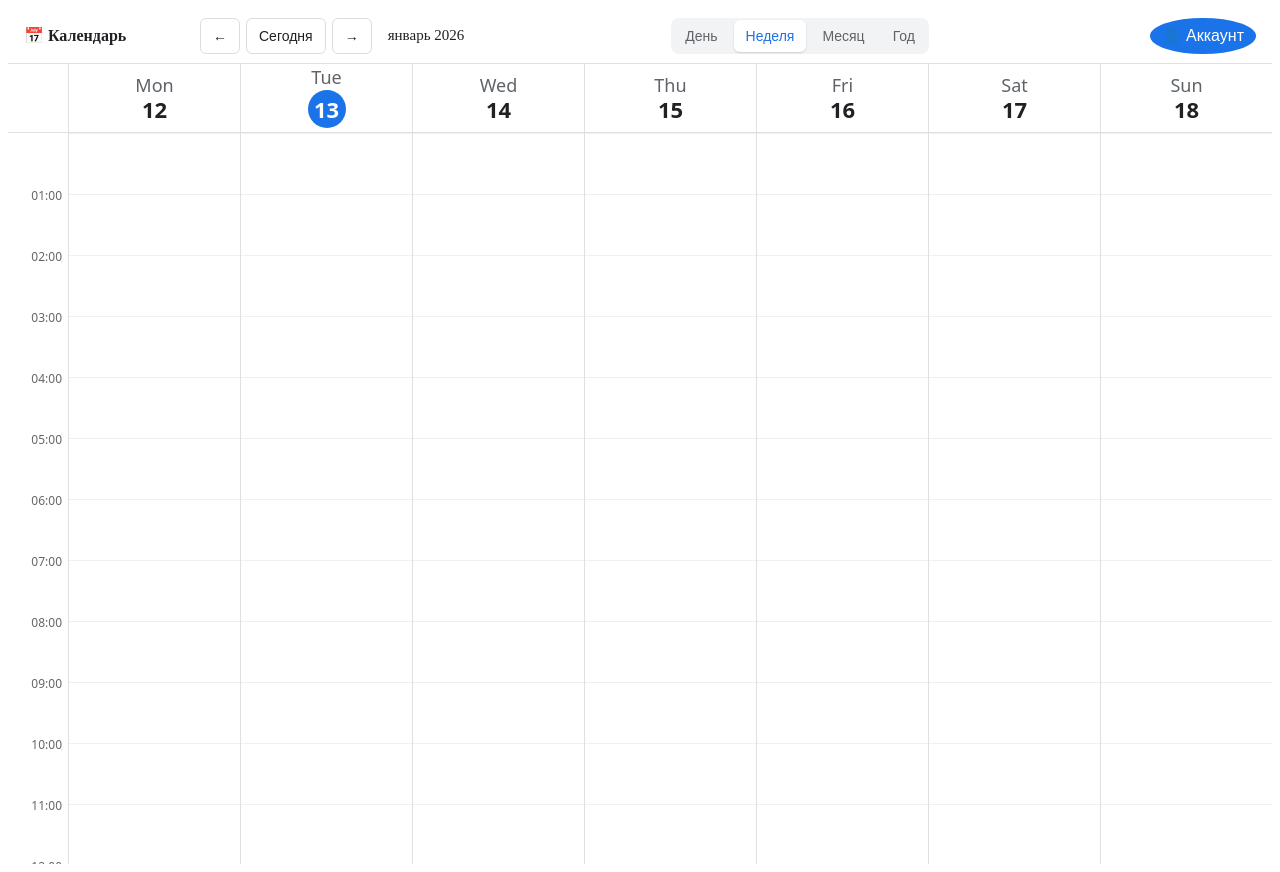
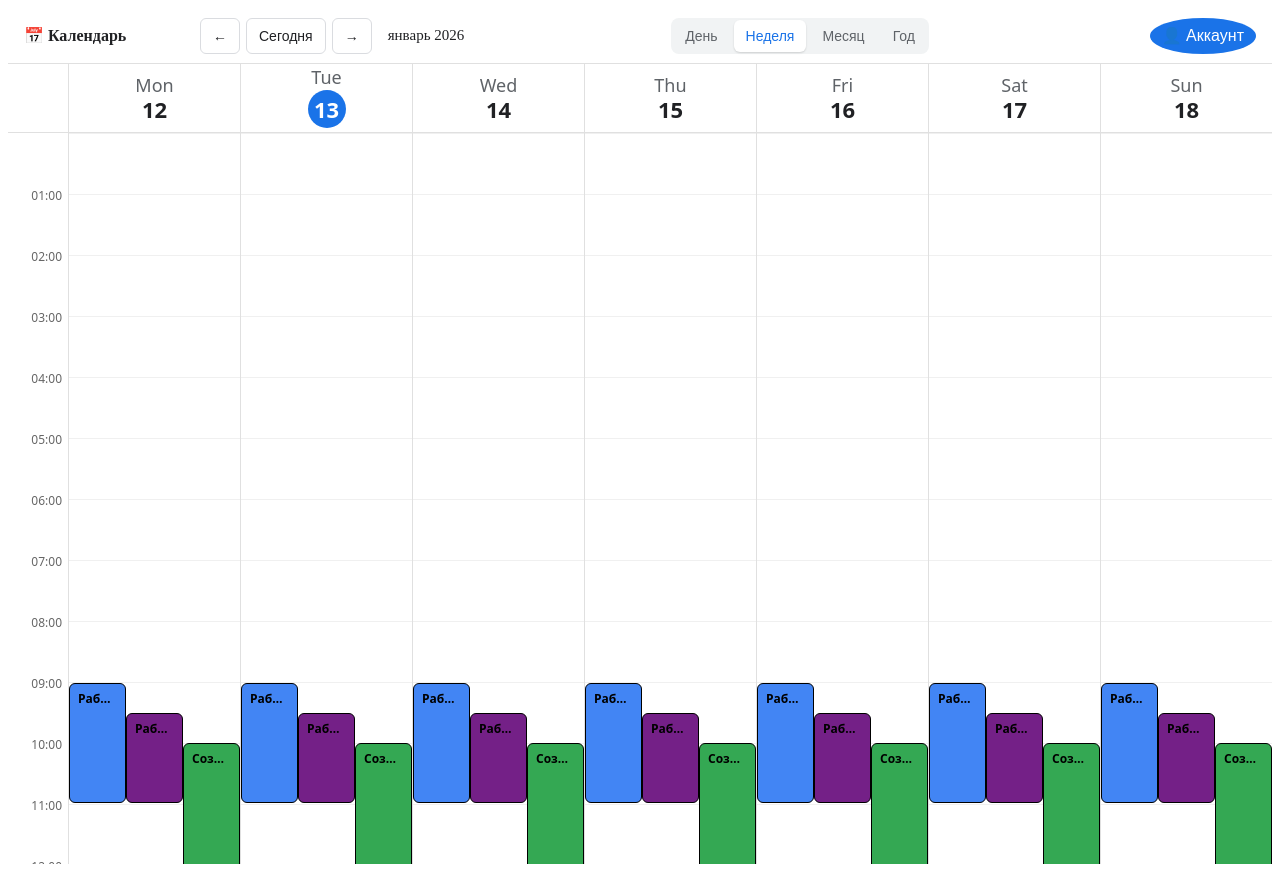
Before and after one commit to seryegas/calendar, a React (Vite) app: page / in a window 1280 px wide. Built offline with nearby package versions, Linux system fonts and the light colour scheme.

Commit message:
add timeblock entity

```diff
--- /dev/null
+++ b/src/features/TimeBlock/lib/calculateDayLayout.ts
@@ -0,0 +1,84 @@
+import type { TimeBlock, PositionedTimeBlock } from '../model/types'
+import { blockTop, blockHeight } from '../model/helpers'
+
+function overlaps(a: TimeBlock, b: TimeBlock): boolean {
+    return a.startAt < b.endAt && b.startAt < a.endAt
+}
+
+export function calculateDayLayout(
+    blocks: TimeBlock[]
+): PositionedTimeBlock[] {
+    if (blocks.length === 0) return []
+
+    // 1️⃣ Сортируем по времени начала
+    const sorted = [...blocks].sort(
+        (a, b) => a.startAt.getTime() - b.startAt.getTime()
+    )
+
+    // 2️⃣ Группируем пересекающиеся блоки
+    const groups: TimeBlock[][] = []
+
+    for (const block of sorted) {
+        let placed = false
+
+        for (const group of groups) {
+            if (group.some(b => overlaps(b, block))) {
+                group.push(block)
+                placed = true
+                break
+            }
+        }
+
+        if (!placed) {
+            groups.push([block])
+        }
+    }
+
+    const result: PositionedTimeBlock[] = []
+
+    // 3️⃣ В каждой группе раскладываем по колонкам
+    for (const group of groups) {
+        const sortedGroup = [...group].sort(
+            (a, b) => a.startAt.getTime() - b.startAt.getTime()
+        )
+
+        const columns: TimeBlock[][] = []
+
+        for (const block of sortedGroup) {
+            let placed = false
+
+            for (const column of columns) {
+                const last = column[column.length - 1]
+
+                if (block.startAt >= last.endAt) {
+                    column.push(block)
+                    placed = true
+                    break
+                }
+            }
+
+            if (!placed) {
+                columns.push([block])
+            }
+        }
+
+        const columnsCount = columns.length
+
+        // 4️⃣ Формируем PositionedTimeBlock
+        columns.forEach((column, columnIndex) => {
+            column.forEach(block => {
+                result.push({
+                    ...block,
+                    top: blockTop(block.startAt),
+                    height: blockHeight(block.startAt, block.endAt),
+                    left: (columnIndex / columnsCount) * 100,
+                    width: 100 / columnsCount,
+                })
+            })
+        })
+    }
+
+    console.log(result)
+
+    return result
+}
--- /dev/null
+++ b/src/features/TimeBlock/model/helpers.ts
@@ -0,0 +1,26 @@
+const MINUTES_IN_HOUR = 60
+const PIXELS_PER_HOUR = 60
+const ADDITIONAL_PIXES = 10
+
+export function minutesFromDayStart(date: Date): number {
+    return date.getHours() * MINUTES_IN_HOUR + date.getMinutes()
+}
+
+export function calculateTop(startAt: Date): number {
+    return (minutesFromDayStart(startAt) / MINUTES_IN_HOUR) * PIXELS_PER_HOUR + ADDITIONAL_PIXES
+}
+
+export function calculateHeight(startAt: Date, endAt: Date): number {
+    const diffMinutes =
+        (endAt.getTime() - startAt.getTime()) / 1000 / 60
+
+    return (diffMinutes / MINUTES_IN_HOUR) * PIXELS_PER_HOUR
+}
+
+export function blockTop(start: Date): number {
+    return minutesFromDayStart(start) + ADDITIONAL_PIXES
+}
+
+export function blockHeight(start: Date, end: Date): number {
+    return minutesFromDayStart(end) - minutesFromDayStart(start)
+}
--- /dev/null
+++ b/src/features/TimeBlock/model/types.ts
@@ -0,0 +1,17 @@
+export type TimeBlockId = string
+
+export type TimeBlock = {
+    id: TimeBlockId
+    title: string
+    description?: string
+    startAt: Date
+    endAt: Date
+    color?: string
+}
+
+export type PositionedTimeBlock = TimeBlock & {
+    top: number
+    height: number
+    left: number
+    width: number
+}
--- /dev/null
+++ b/src/features/TimeBlock/ui/TimeBlock.css
@@ -0,0 +1,25 @@
+.time-block {
+    position: absolute;
+    left: 4px;
+    right: 4px;
+    border-radius: 6px;
+    padding: 6px 8px;
+    box-sizing: border-box;
+    font-size: 12px;
+    overflow: hidden;
+    cursor: pointer;
+    border: 1px solid #000;
+}
+
+.time-block__title {
+    font-weight: 600;
+    white-space: nowrap;
+    overflow: hidden;
+    text-overflow: ellipsis;
+}
+
+.time-block__description {
+    margin-top: 4px;
+    font-size: 11px;
+    opacity: 0.8;
+}
--- /dev/null
+++ b/src/features/TimeBlock/ui/TimeBlock.tsx
@@ -0,0 +1,30 @@
+import type { PositionedTimeBlock } from '../model/types'
+import './TimeBlock.css'
+
+type Props = {
+    block: PositionedTimeBlock
+}
+
+export function TimeBlock({ block }: Props) {
+    return (
+        <div
+            className="time-block"
+            style={{
+                top: block.top,
+                height: block.height,
+                left: `${block.left}%`,
+                width: `${block.width}%`,
+                backgroundColor: block.color ?? '#d2e3fc',
+            }}
+        >
+            <div className="time-block__title">
+                {block.title}
+            </div>
+            {block.description && (
+                <div className="time-block__description">
+                    {block.description}
+                </div>
+            )}
+        </div>
+    )
+}
--- /dev/null
+++ b/src/features/TimeBlock/ui/TimeBlockList.tsx
@@ -0,0 +1,22 @@
+import type { TimeBlock } from '../model/types'
+import { TimeBlock as TimeBlockItem } from './TimeBlock'
+import {calculateDayLayout} from "../lib/calculateDayLayout.ts";
+
+type Props = {
+    blocks: TimeBlock[]
+}
+
+export function TimeBlockList({ blocks }: Props) {
+    const positionedBlocks = calculateDayLayout(blocks)
+
+    return (
+        <>
+            {positionedBlocks.map(block => (
+                    <TimeBlockItem
+                        key={block.id}
+                block={block}
+    />
+))}
+    </>
+)
+}
--- a/src/widgets/calendar/grids/week/WeekGrid.tsx
+++ b/src/widgets/calendar/grids/week/WeekGrid.tsx
@@ -3,6 +3,31 @@ import {DayHeader} from "./ui/DayHeader.tsx";
 import {DayColumn} from "./ui/DayColumn.tsx";
 import {startOfWeek} from "../../../../shared/lib/date/date.ts";
 import {useCalendar} from "../../../../app/providers/CalendarProvider.tsx";
+import type {TimeBlock} from "../../../../features/TimeBlock/model/types.ts";
+
+const blocks: TimeBlock[] = [
+    {
+        id: '1',
+        title: 'Работа',
+        startAt: new Date(2026, 0, 15, 9, 0),
+        endAt: new Date(2026, 0, 15, 11, 0),
+        color: '#4285f4',
+    },
+    {
+        id: '2',
+        title: 'Созвон',
+        startAt: new Date(2026, 0, 15, 10, 0),
+        endAt: new Date(2026, 0, 15, 15, 30),
+        color: '#34a853',
+    },
+    {
+        id: '3',
+        title: 'Работfffffffа',
+        startAt: new Date(2026, 0, 15, 9, 30),
+        endAt: new Date(2026, 0, 15, 11, 0),
+        color: '#742087',
+    },
+]
 
 export function WeekGrid() {
     const {selectedDay} = useCalendar()
@@ -39,7 +64,7 @@ export function WeekGrid() {
 
                     <div className="days-grid">
                         {days.map(day => (
-                            <DayColumn key={day.toISOString()} date={day}/>
+                            <DayColumn key={day.toISOString()} date={day} blocks={blocks}/>
                         ))}
                     </div>
                 </div>
--- a/src/widgets/calendar/grids/week/ui/DayColumn.tsx
+++ b/src/widgets/calendar/grids/week/ui/DayColumn.tsx
@@ -1,10 +1,13 @@
 import { CurrentTimeIndicator } from "../../../../../features/current-time-indicator/ui/CurrentTimeIndicator.tsx";
+import {TimeBlockList} from "../../../../../features/TimeBlock/ui/TimeBlockList.tsx";
+import type {TimeBlock} from "../../../../../features/TimeBlock/model/types.ts";
 
 type Props = {
-    date: Date
+    date: Date,
+    blocks: TimeBlock[]
 }
 
-export function DayColumn({ date }: Props) {
+export function DayColumn({ date, blocks }: Props) {
     const now = new Date()
 
     const isToday =
@@ -16,6 +19,8 @@ export function DayColumn({ date }: Props) {
         <div className="day-column">
             {isToday && <CurrentTimeIndicator />}
 
+            <TimeBlockList blocks={blocks} />
+
             {Array.from({ length: 24 }).map((_, h) => (
                 <div key={h} className="hour-cell" />
             ))}
```
Also changed, not shown: src/features/TimeBlock/model/selectors.ts (added, +18 -0 lines).
